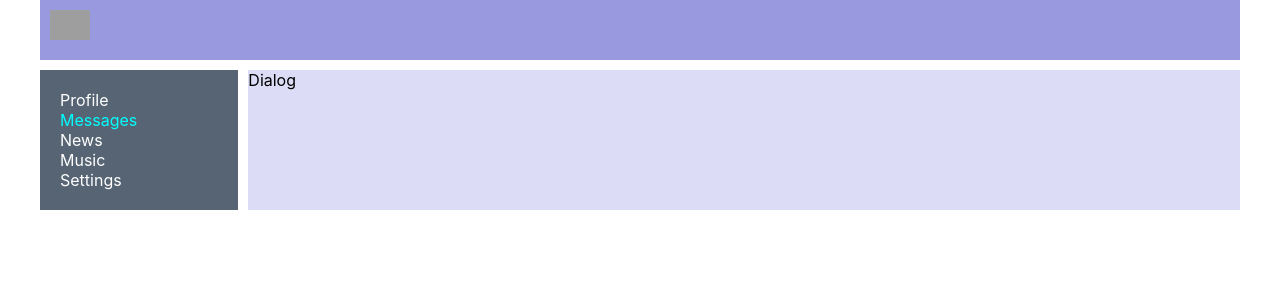
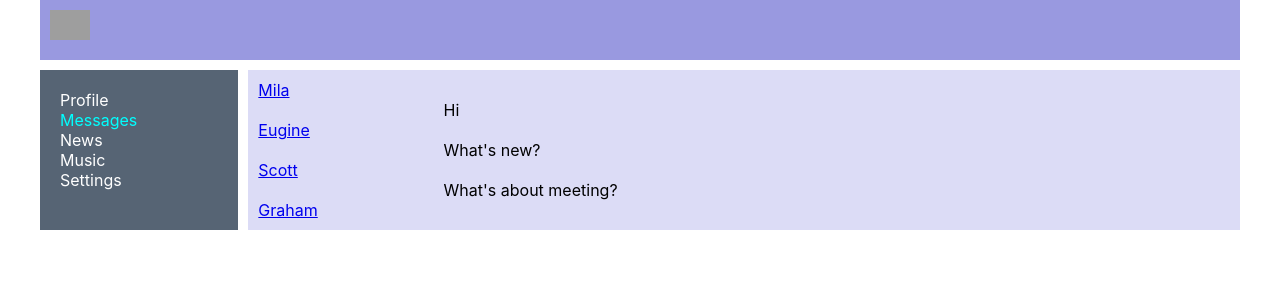
Before and after one commit to kseniamakeko/social-network, a React (Create React App) app: page /dialogs in a window 1280 px wide. Shown: the top 300 px of the page. Built offline with nearby package versions, Linux system fonts and the light colour scheme; grey boxes are pictures that could not be loaded.

Commit message:
refactoring dialogs, styles

```diff
--- a/src/App.js
+++ b/src/App.js
@@ -17,11 +17,11 @@ const App = () => {
         <Nav />
         <div className="app-wrapper-content">
           <Routes>
-            <Route path="/dialogs" element={<Dialogs />} />
-            <Route path="/profile" element={<Profile />} />
-            <Route path="/news" element={<News />} />
-            <Route path="/music" element={<Music />} />
-            <Route path="/settings" element={<Settings />} />
+            <Route exact path="/dialogs" element={<Dialogs />} />
+            <Route exact path="/profile" element={<Profile />} />
+            <Route exact path="/news" element={<News />} />
+            <Route exact path="/music" element={<Music />} />
+            <Route exact path="/settings" element={<Settings />} />
           </Routes>
         </div>
       </div>
--- a/src/components/Dialogs/Dialogs.jsx
+++ b/src/components/Dialogs/Dialogs.jsx
@@ -1,8 +1,35 @@
 import React from "react";
-// import classes from "./Dialog.module.css";
+import { NavLink } from "react-router-dom";
+import classes from "./Dialogs.module.css";
 
-const Daialogs = (props) => {
-  return <div>Dialog</div>;
+const DialogItem = (props) => {
+  let path = `/dialogs/${props.id}`;
+  return (
+    <div className={classes.dialog + " " + classes.active}>
+      <NavLink to={path}>{props.name}</NavLink>
+    </div>
+  );
+};
+const Message = (props) => {
+  return <div className={classes.dialog}>{props.message}</div>;
 };
 
-export default Daialogs;
+const Dialogs = (props) => {
+  return (
+    <div className={classes.dialogs}>
+      <div className={classes["dialogs-items"]}>
+        <DialogItem name="Mila" id="1" />
+        <DialogItem name="Eugine" id="2" />
+        <DialogItem name="Scott" id="3" />
+        <DialogItem name="Graham" id="4" />
+      </div>
+      <div className={classes.messages}>
+        <Message message="Hi" />
+        <Message message="What's new?" />
+        <Message message="What's about meeting?" />
+      </div>
+    </div>
+  );
+};
+
+export default Dialogs;
--- a/src/components/Dialogs/Dialogs.module.css
+++ b/src/components/Dialogs/Dialogs.module.css
@@ -0,0 +1,20 @@
+.dialogs {
+  display: grid;
+  grid-template-columns: 2fr 10fr;
+}
+
+.dialogs-items .dialog {
+  padding: 10px;
+}
+
+.dialog-items .active {
+  color: aqua;
+}
+.messages {
+  padding: 10px;
+  margin: 10px;
+}
+
+.messages .dialog {
+  padding: 10px;
+}
```
